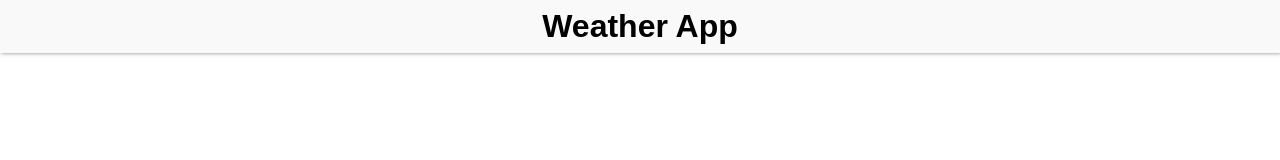
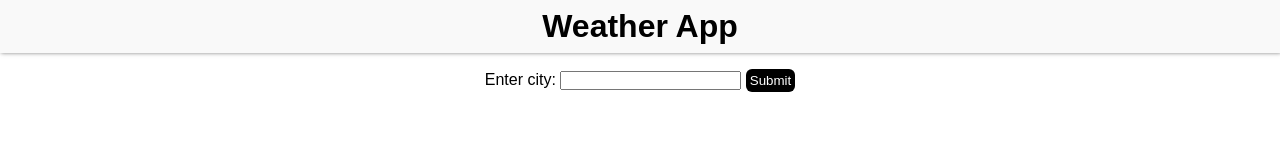
Before and after one commit to leetbeet/weather-app, a website built with webpack: page src/template.html in a window 1280 px wide. Built offline with nearby package versions, Linux system fonts and the light colour scheme.

Commit message:
Add form to input city

```diff
--- a/src/style.css
+++ b/src/style.css
@@ -14,3 +14,20 @@ header {
   padding: 8px 0;
   box-shadow: 1px 0 4px rgba(0, 0, 0, 0.5);
 }
+
+form {
+  display: flex;
+  justify-content: center;
+  padding: 16px 0;
+}
+button {
+  border: none;
+  padding: 4px;
+  border-radius: 6px;
+  background-color: black;
+  color: white;
+}
+
+button:hover {
+  filter: brightness(90%);
+}
--- a/src/template.html
+++ b/src/template.html
@@ -9,5 +9,12 @@
     <header>
       <h1>Weather App</h1>
     </header>
+    <form>
+      <div>
+        <label for="location">Enter city: </label>
+        <input type="text" name="location" id="location" />
+        <button type="submit">Submit</button>
+      </div>
+    </form>
   </body>
 </html>
```
